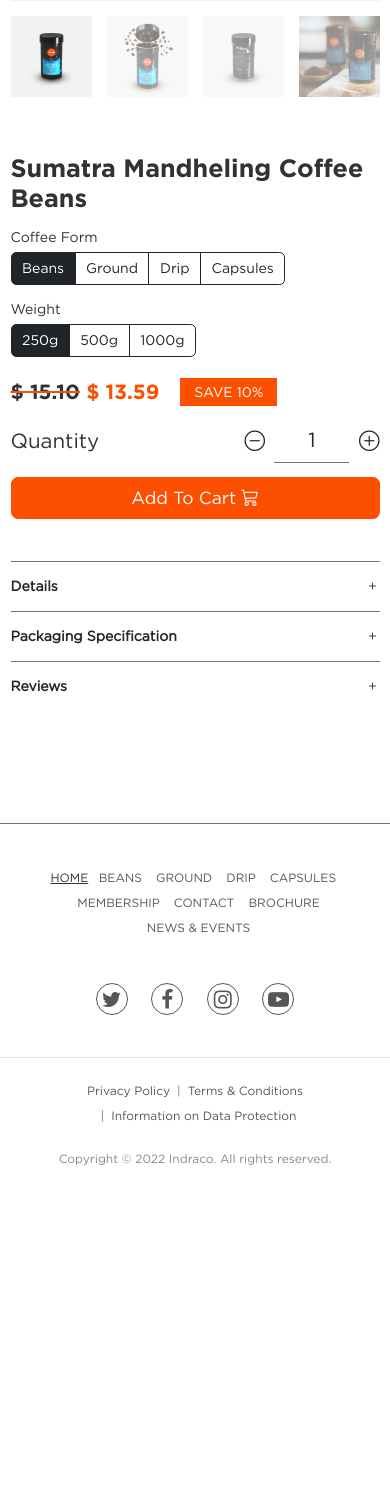
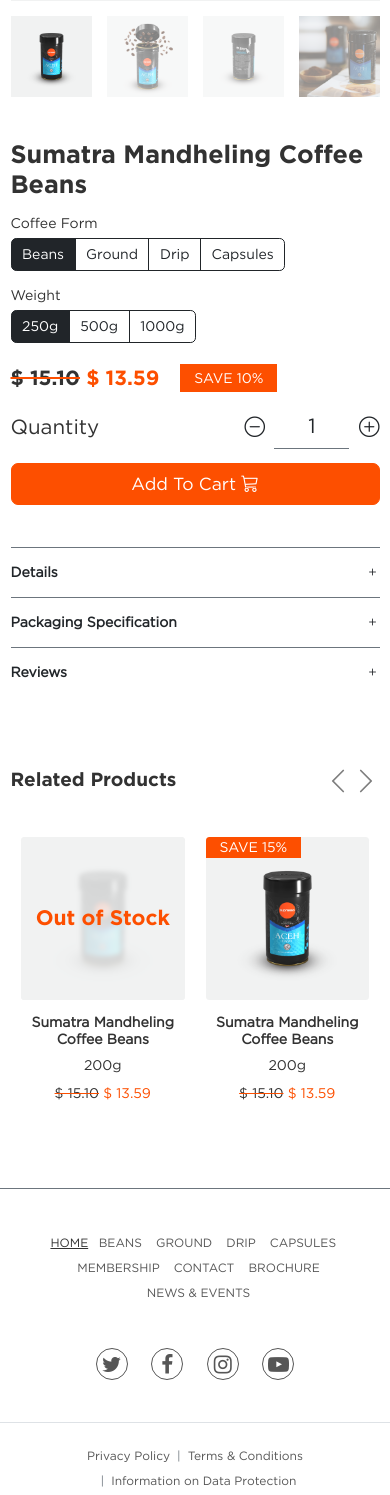
Before and after one commit to indracodev/supresso-ui, a PHP site: page /detail.html in a window 390 px wide. Shown: the part 464-1959 px from the top of the page. Before the commit the page ends 1629 px from the top, so only its background shows below. Run offline with PHP 8.4, Linux system fonts and the light colour scheme.

Commit message:
add fitur related produk on product details page
1. add section related product
2. copas template card produk
3. add fitutr slider pada section related produk
4. sesuaikan tampilan responsive produk item pada section related produk

```diff
--- a/assets/css/custom.css
+++ b/assets/css/custom.css
@@ -216,6 +216,11 @@
     align-items: center;
 }
 
+.carousel-control .carousel-control-prev,
+.carousel-control .carousel-control-next {
+    z-index: 100;
+}
+
 .carousel-control .carousel-indicators {
     width: auto;
     height: auto;
@@ -272,10 +277,10 @@
 
 /*produk*/
 
-.wrapper .card-produk {
-    /*max-width: 210px;*/
-    /*flex-basis: 210px;*/
-}
+/*.wrapper .card-produk {
+    max-width: 210px;
+    flex-basis: 210px;
+}*/
 
 .card-produk .card-header {
     background-color: #f1f2f2!important;
@@ -457,7 +462,7 @@
 }
 
 .navbar [type=search] {
-   outline-offset: 0;
+ outline-offset: 0;
 }
 
 @media (max-width: 991.98px) {
@@ -780,4 +785,85 @@
 .no-scroll .backdrop {
     opacity: 1;
     visibility: visible;
-}border
+}
+
+
+
+
+
+/*slider produk*/
+
+.slider-produk .carousel-inner .carousel-item.active .kolom-produk,
+.slider-produk .carousel-inner .carousel-item-next .kolom-produk,
+.slider-produk .carousel-inner .carousel-item-prev .kolom-produk {
+    padding-right: calc(var(--bs-gutter-x) * .5);
+    padding-left: calc(var(--bs-gutter-x) * .5);
+}
+
+.slider-produk .carousel-inner .carousel-item.active,
+.slider-produk .carousel-inner .carousel-item-next,
+.slider-produk .carousel-inner .carousel-item-prev {
+    display: flex;
+    background-color: white;
+}
+
+.slider-produk .carousel-inner .carousel-item-end.active,
+.slider-produk .carousel-inner .carousel-item-next {
+    transform: translateX(50%);
+}
+
+.slider-produk .carousel-inner .carousel-item-start.active,
+.slider-produk .carousel-inner .carousel-item-prev {
+    transform: translateX(-50%);
+}
+
+@media (min-width: 768px) {
+
+    .slider-produk .carousel-inner .carousel-item-end.active,
+    .slider-produk .carousel-inner .carousel-item-next {
+        transform: translateX(33.333333%);
+    }
+
+    .slider-produk .carousel-inner .carousel-item-start.active,
+    .slider-produk .carousel-inner .carousel-item-prev {
+        transform: translateX(-33.333333%);
+    }
+}
+
+@media (min-width: 1200px) {
+
+    .slider-produk .carousel-inner .carousel-item-end.active,
+    .slider-produk .carousel-inner .carousel-item-next {
+        transform: translateX(25%);
+    }
+
+    .slider-produk .carousel-inner .carousel-item-start.active,
+    .slider-produk .carousel-inner .carousel-item-prev {
+        transform: translateX(-25%);
+    }
+}
+
+@media (min-width: 1400px) {
+
+    .slider-produk .carousel-inner .carousel-item-end.active,
+    .slider-produk .carousel-inner .carousel-item-next {
+        transform: translateX(20%);
+    }
+
+    .slider-produk .carousel-inner .carousel-item-start.active,
+    .slider-produk .carousel-inner .carousel-item-prev {
+        transform: translateX(-20%);
+    }
+}
+
+.slider-produk .carousel-inner .carousel-item-end,
+.slider-produk .carousel-inner .carousel-item-start {
+    transform: translateX(0);
+}
+
+@media (min-width: 1400px) {
+    .col-xxl-5 {
+        flex: 0 0 auto;
+        width: 20%;
+    }
+}
--- a/assets/js/custom.js
+++ b/assets/js/custom.js
@@ -121,9 +121,29 @@
         });
     }/*end responsive navbar desktop*/
 
-    // auto select form control
+    // ===================================== auto select form control
     $('.form-control').hover(function() {
         $(this).select();
     });
 
+    // ===================================== active first item on carousel
+    $('.carousel-inner .carousel-item:first-of-type').addClass('active');
+
 });
+
+// ===================================== fungsi slider produk
+
+let items = document.querySelectorAll('.slider-produk .carousel-item')
+
+items.forEach((el) => {
+    const minPerSlide = 5
+    let next = el.nextElementSibling
+    for (var i=1; i<minPerSlide; i++) {
+        if (!next) {
+            next = items[0]
+        }
+        let cloneChild = next.cloneNode(true)
+        el.appendChild(cloneChild.children[0])
+        next = next.nextElementSibling
+    }
+});
--- a/detail.html
+++ b/detail.html
@@ -398,11 +410,11 @@
 					<div class="row row-cols-1 row-cols-lg-2">
 
 						<!-- kolom kiri -->
-						<div class="col kolom-kiri mb-5">
+						<div class="col kolom-kiri mb-5 mb-lg-0">
 							<!-- image produk -->
 							<div id="imgProduk" class="carousel carousel-dark slide overflow-hidden d-md-flex" data-bs-ride="false">
 								<div class="carousel-inner order-md-2">
-									<div class="carousel-item active">
+									<div class="carousel-item">
 										<img src="assets/img/product/produk1.png" class="d-block w-100" alt="">
 									</div>
 									<div class="carousel-item">
@@ -513,7 +525,7 @@
 									</button>
 								</div>
 
-								<ul class="list-unstyled pt-4" id="daftar-review">
+								<ul class="list-unstyled pt-4 mb-0 daftar-review">
 									<li class="d-md-flex">
 										<div class="img-review mb-3 me-4">
 											<img src="assets/img/user/user-box.jpg" class="rounded-circle" alt="">
@@ -528,7 +540,7 @@
 												<i class="bi bi-star"></i>
 											</p>
 											<p class="mb-2">2022-02-22 &nbsp;&nbsp; 18:02:26</p>
-											<p class="small">
+											<p>
 												Lorem ipsum dolor sit amet, consectetur adipisicing elit, sed do eiusmod tempor incididunt ut labore et dolore magna aliqua. Ut enim ad minim veniam, quis nostrud exercitation ullamco laboris nisi ut aliquip ex ea commodo consequat.
 											</p>
 										</div>
@@ -547,7 +559,7 @@
 												<i class="bi bi-star"></i>
 											</p>
 											<p class="mb-2">2022-02-22 &nbsp;&nbsp; 18:02:26</p>
-											<p class="small">
+											<p>
 												Lorem ipsum dolor sit amet, consectetur adipisicing elit, sed do eiusmod tempor incididunt ut labore et dolore magna aliqua. Ut enim ad minim veniam, quis nostrud exercitation ullamco laboris nisi ut aliquip ex ea commodo consequat.
 											</p>
 										</div>
@@ -731,10 +743,10 @@
 						</div><!-- end kolom kanan -->
 
 						<!-- kolom review -->
-						<div class="col kolom-review pt-5 pt-lg-0">
+						<div class="col kolom-review">
 							<!-- review mobile -->
 							<div class="collapse" id="spek-reviews-mobile">
-								<h4 class="gotham-bold text-center text-md-start mb-4">Ratings & Reviews</h4>
+								<h4 class="gotham-bold text-center text-md-start pt-5 mb-4">Ratings & Reviews</h4>
 
 								<div class="row justify-content-md-between">
 									<div class="col-md-auto text-center">
@@ -804,7 +816,7 @@
 									</button>
 								</div>
 
-								<ul class="list-unstyled pt-4" id="daftar-review">
+								<ul class="list-unstyled pt-4 mb-0 daftar-review">
 									<li class="d-md-flex">
 										<div class="img-review mb-3 me-4">
 											<img src="assets/img/user/user-box.jpg" class="rounded-circle" alt="">
@@ -819,7 +831,7 @@
 												<i class="bi bi-star"></i>
 											</p>
 											<p class="mb-2">2022-02-22 &nbsp;&nbsp; 18:02:26</p>
-											<p class="small">
+											<p>
 												Lorem ipsum dolor sit amet, consectetur adipisicing elit, sed do eiusmod tempor incididunt ut labore et dolore magna aliqua. Ut enim ad minim veniam, quis nostrud exercitation ullamco laboris nisi ut aliquip ex ea commodo consequat.
 											</p>
 										</div>
@@ -838,7 +850,7 @@
 												<i class="bi bi-star"></i>
 											</p>
 											<p class="mb-2">2022-02-22 &nbsp;&nbsp; 18:02:26</p>
-											<p class="small">
+											<p>
 												Lorem ipsum dolor sit amet, consectetur adipisicing elit, sed do eiusmod tempor incididunt ut labore et dolore magna aliqua. Ut enim ad minim veniam, quis nostrud exercitation ullamco laboris nisi ut aliquip ex ea commodo consequat.
 											</p>
 										</div>
@@ -851,6 +863,76 @@
 				</div>
 			</div><!-- end detail produk -->
 		</section>
+
+		<!-- related product -->
+		<section>
+			<div class="container">
+				<!-- slider produk -->
+				<div id="slider-produk" class="carousel slide carousel-dark slider-produk w-100" data-bs-ride="carousel">
+					<header class="d-flex align-items-center justify-content-between mb-5">
+						<h4 class="gotham-bold mb-0">Related Products</h4>
+						<div>
+							<div class="carousel-control position-relative end-0 bottom-0 justify-content-end">
+								<button class="carousel-control-prev position-relative w-auto" type="button" data-bs-target="#slider-produk" data-bs-slide="prev">
+									<span class="carousel-control-prev-icon" aria-hidden="true"></span>
+									<span class="visually-hidden">Previous</span>
+								</button>
+								<button class="carousel-control-next position-relative w-auto" type="button" data-bs-target="#slider-produk" data-bs-slide="next">
+									<span class="carousel-control-next-icon" aria-hidden="true"></span>
+									<span class="visually-hidden">Next</span>
+								</button>
+							</div>
+						</div>
+					</header>
+
+					<div class="carousel-inner w-auto">
+
+						<!-- produk item -->
+						<div class="carousel-item gx-xl-5">
+							<div class="col-6 col-md-4 col-xl-3 col-xxl-5 kolom-produk">
+								<div class="card card-produk rounded-0 border-0 mx-auto out-stock">
+									<div class="card-header overflow-hidden position-relative p-0 border-0 rounded-1">
+										<a href="detail.html">
+											<img src="assets/img/product/produk1.png" class="card-img rounded-0">
+										</a>
+										<div class="promo position-absolute top-0 start-0 bg-orange text-white px-3">SAVE 15%</div>
+									</div>
+									<div class="card-body py-3 px-2 text-center">
+										<h5 class="card-title mb-2">Sumatra Mandheling Coffee Beans</h5>
+										<p class="card-text mb-2">200g</p>
+										<p class="card-text harga-produk">
+											<del>$ 15.10</del> <span class="text-orange">$ 13.59</span>
+										</p>
+									</div>
+								</div>
+							</div>
+						</div><!-- end of produk item -->
+
+						<!-- produk item -->
+						<div class="carousel-item gx-xl-5">
+							<div class="col-6 col-md-4 col-xl-3 col-xxl-5 kolom-produk">
+								<div class="card card-produk rounded-0 border-0 mx-auto">
+									<div class="card-header overflow-hidden position-relative p-0 border-0 rounded-1">
+										<a href="detail.html">
+											<img src="assets/img/product/produk1.png" class="card-img rounded-0">
+										</a>
+										<div class="promo position-absolute top-0 start-0 bg-orange text-white px-3">SAVE 15%</div>
+									</div>
+									<div class="card-body py-3 px-2 text-center">
+										<h5 class="card-title mb-2">Sumatra Mandheling Coffee Beans</h5>
+										<p class="card-text mb-2">200g</p>
+										<p class="card-text harga-produk">
+											<del>$ 15.10</del> <span class="text-orange">$ 13.59</span>
+										</p>
+									</div>
+								</div>
+							</div>
+						</div><!-- end of produk item -->
+
+					</div>
+				</div><!-- end slider produk -->
+			</div>
+		</section><!-- end related product -->
 
 	</main><!-- end of main wrapper -->
 
--- a/index.html
+++ b/index.html
@@ -378,7 +378,7 @@
 
 				<div class="carousel-inner">
 
-					<div class="carousel-item active">
+					<div class="carousel-item">
 						<div class="carousel-caption text-start">
 							<div class="container">
 								<div class="row justify-content-center justify-content-lg-start">
--- a/product.html
+++ b/product.html
@@ -819,7 +819,7 @@
 										our Gourmet Collection and high bitterness characterise this blend, with sweet
 										chocolaty aftertastes and woody, nuttiness in its undertones.
 									</p>
-									<a href="#"><u>More Details<i class="bi bi-chevron-right"></i></u></a>
+									<a href="detail.html"><u>More Details<i class="bi bi-chevron-right"></i></u></a>
 								</div>
 							</div>
 						</div>
```
Also changed, not shown: other parts of detail.html (+22 -10 lines).
